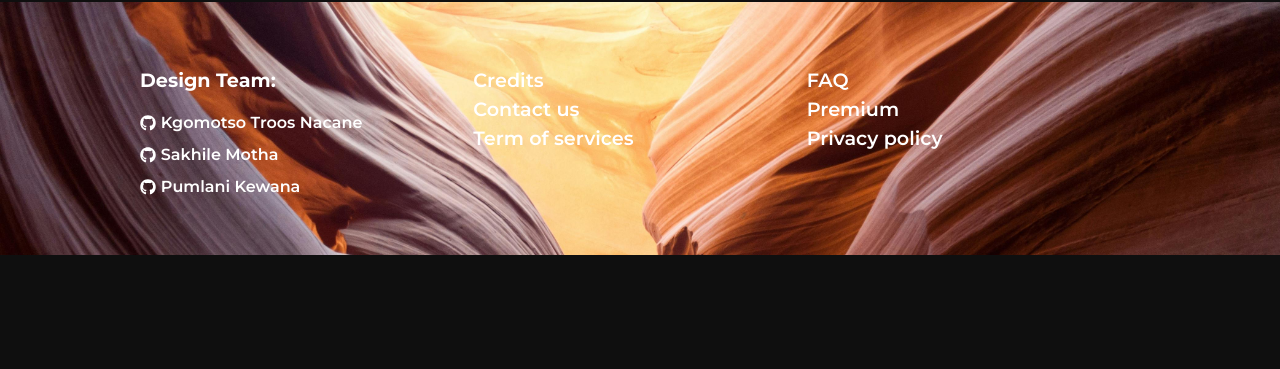
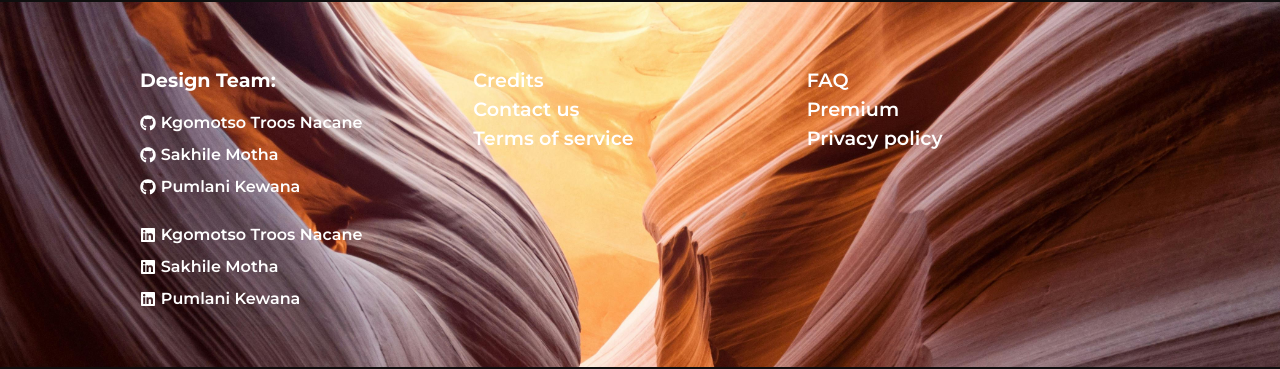
Before and after one commit to Kgomotso196/movies-project-kgomotso-phumlani-sakhile, a React (Create React App) app: page /1 in a window 1280 px wide. Shown: the part 357-726 px from the top of the page. Built offline with nearby package versions, Linux system fonts and the light colour scheme; no server answers.

Commit message:
Adding linkedin links to the footer.

```diff
--- a/src/App.js
+++ b/src/App.js
@@ -12,7 +12,7 @@ import Routes from './config/Routes';
 function App() {
     return (
         <BrowserRouter>
-            <Route render={props => (
+            <Route render={props => (   // render the children file (Header, Routes, Footer)
                 <>
                     <Header {...props}/>
                     <Routes/>
--- a/src/components/footer/Footer.jsx
+++ b/src/components/footer/Footer.jsx
@@ -1,5 +1,5 @@
 import React from 'react';
-import { FaGithub } from 'react-icons/fa';
+import { FaGithub, FaLinkedin } from 'react-icons/fa';
 import './footer.scss';
 import { Link } from 'react-router-dom';
 import bg from '../../assets/pexels.jpg';
@@ -7,16 +7,16 @@ import logo from '../../assets/logo.png';
 
 const Footer = () => {
     const teamMembers = [
-        { name: 'Kgomotso Troos Nacane', github: 'https://github.com/Kgomotso196' },
-        { name: 'Sakhile Motha', github: 'https://github.com/KhileM' },
-        { name: 'Pumlani Kewana', github: 'https://github.com/Pumlanikewana' },
+        { name: 'Kgomotso Troos Nacane', github: 'https://github.com/Kgomotso196', linkedin: 'https://www.linkedin.com/in/kgomotso-nacane/' },
+        { name: 'Sakhile Motha', github: 'https://github.com/KhileM', linkedin: 'https://www.linkedin.com/in/sakhile-motha-033264167/' },
+        { name: 'Pumlani Kewana', github: 'https://github.com/Pumlanikewana', linkedin: 'https://www.linkedin.com/in/pumlani-kewana-58047515b?' },
     ];
 
     return (
         <div className="footer" style={{ backgroundImage: `url(${bg})` }}>
             <div className="footer__content container">
                 <div className="footer__content__menus">
-                    {/* GitHub links for team members on the far left */}
+                    {/* GitHub and LinkedIn links for team members on the far left */}
                     <div className="footer__content__menu footer__content__team">
                         <p style={{ fontSize: '1.2rem', fontWeight: 'bold', marginBottom: '1rem' }}>Design Team:</p>
                         <ul className="github-list">
@@ -28,12 +28,21 @@ const Footer = () => {
                                 </li>
                             ))}
                         </ul>
+                        <ul className="linkedin-list">
+                            {teamMembers.map((member, index) => (
+                                <li key={index}>
+                                    <a href={member.linkedin} target="_blank" rel="noopener noreferrer">
+                                        <FaLinkedin /> {member.name}
+                                    </a>
+                                </li>
+                            ))}
+                        </ul>
                     </div>
                     {/* Credits list in the middle */}
                     <div className="footer__content__menu">
                         <Link to="/">Credits</Link>
                         <Link to="/">Contact us</Link>
-                        <Link to="/">Term of services</Link>
+                        <Link to="/">Terms of service</Link>
                     </div>
                     {/* FAQ list on the far right */}
                     <div className="footer__content__menu">
@@ -44,7 +53,7 @@ const Footer = () => {
                 </div>
                 {/* <div className="footer__content__logo">
                     <div className="logo">
-                        <img src={logo} alt="" />
+                        <img src={logo} alt="Logo" />
                         <Link to="/">MOasis</Link>
                     </div>
                 </div> */}
--- a/src/components/footer/footer.scss
+++ b/src/components/footer/footer.scss
@@ -40,7 +40,7 @@
         &__team {
             margin-top: 1rem; // Adjusted margin
 
-            .github-list {
+            .github-list, .linkedin-list {
                 list-style-type: none;
                 padding: 0;
 
@@ -65,6 +65,10 @@
                     }
                 }
             }
+
+            .linkedin-list {
+                margin-top: 1rem; // Added margin-top to separate from GitHub list
+            }
         }
     }
 }
--- a/src/components/input/Input.jsx
+++ b/src/components/input/Input.jsx
@@ -1,16 +1,23 @@
+// Importing React to use JSX and define the component
 import React from 'react';
 
+// Importing the stylesheet for the Input component
 import './input.scss';
 
+// Functional Input component definition
 const Input = props => {
     return (
+        // Returning an input element with dynamic properties passed via props
         <input
-            type={props.type}
-            placeholder={props.placeholder}
-            value={props.value}
+            type={props.type} // Setting the type attribute from props
+            placeholder={props.placeholder} // Setting the placeholder attribute from props
+            value={props.value} // Setting the value attribute from props
+            // Setting the onChange attribute from props, if onChange is provided,
+            // it assigns a function to handle the change event, otherwise assigns null
             onChange={props.onChange ? (e) => props.onChange(e) : null}
         />
     );
 }
 
+// Exporting the Input component as the default export
 export default Input;
```
Also changed, not shown: src/components/movie-grid/MovieGrid.jsx (+20 -5 lines).
